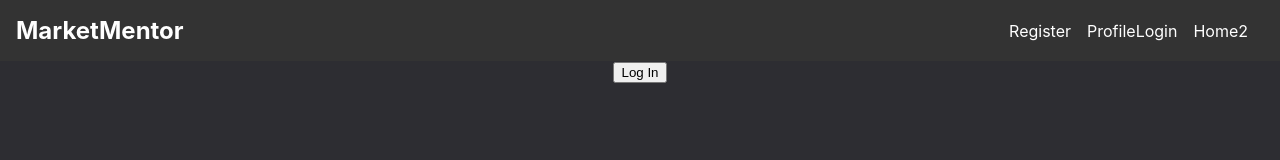
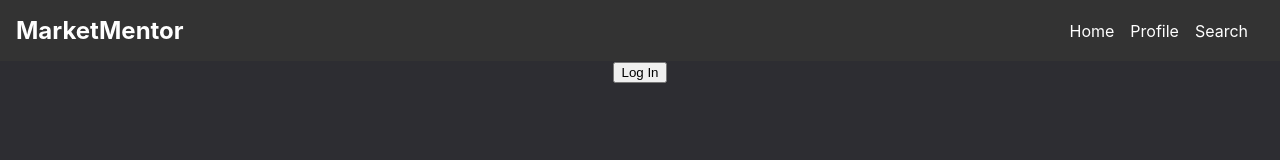
Before and after one commit to JacksonNace/MarketMentor-HackRice, a React (Create React App) app in the folder frontend/: page /login in a window 1280 px wide. Shown: the top 160 px of the page. Built offline with nearby package versions, Linux system fonts and the light colour scheme.

Commit message:
extra fixes

```diff
--- a/frontend/src/App.js
+++ b/frontend/src/App.js
@@ -1,10 +1,10 @@
-import logo from './logo.svg';
 import Home from './pages/Home';
 import Profile from './pages/Profile'
-import Navbar from './components/navbar';
+import Search from './pages/Search'
+import Navbar from './components/Navbar'
 import './App.css';
 import LoginButton from './components/loginButton';
-import { Router, Routes, Route } from 'react-router-dom'
+import { Routes, Route } from 'react-router-dom'
 
 function App() {
   return (
@@ -13,8 +13,7 @@
         <Routes>
           <Route path="/home" element={<Home />} />
           <Route path="/profile" element={<Profile />} />
-          {/* <Route path="/login" element={<Login />} />
-          <Route path="/home2" element={<Home2 />} /> */}
+          <Route path="/search" element={<Search />} />
         </Routes>
       <LoginButton/>
     </div>
--- a/frontend/src/components/navbar.js
+++ b/frontend/src/components/navbar.js
@@ -1,5 +1,5 @@
 import React from 'react';
-import './navbar.css';
+import './Navbar.css';
 import { Link } from 'react-router-dom';
 
 const Navbar = () => {
@@ -18,14 +18,13 @@
       <div className="navbar-right">
         <ul className="nav-links">
           <li>
-            <Link to="/home">Register</Link>
+            <Link to="/home">Home</Link>
           </li>
           <li>
             <Link to="/profile">Profile</Link>
-            <Link to="/login">Login</Link>
           </li>
           <li>
-            <Link to="/home2">Home2</Link>
+            <Link to="/search">Search</Link>
           </li>
         </ul>
       </div>
```
Also changed, not shown: frontend/src/img/hero.jpg (deleted).
